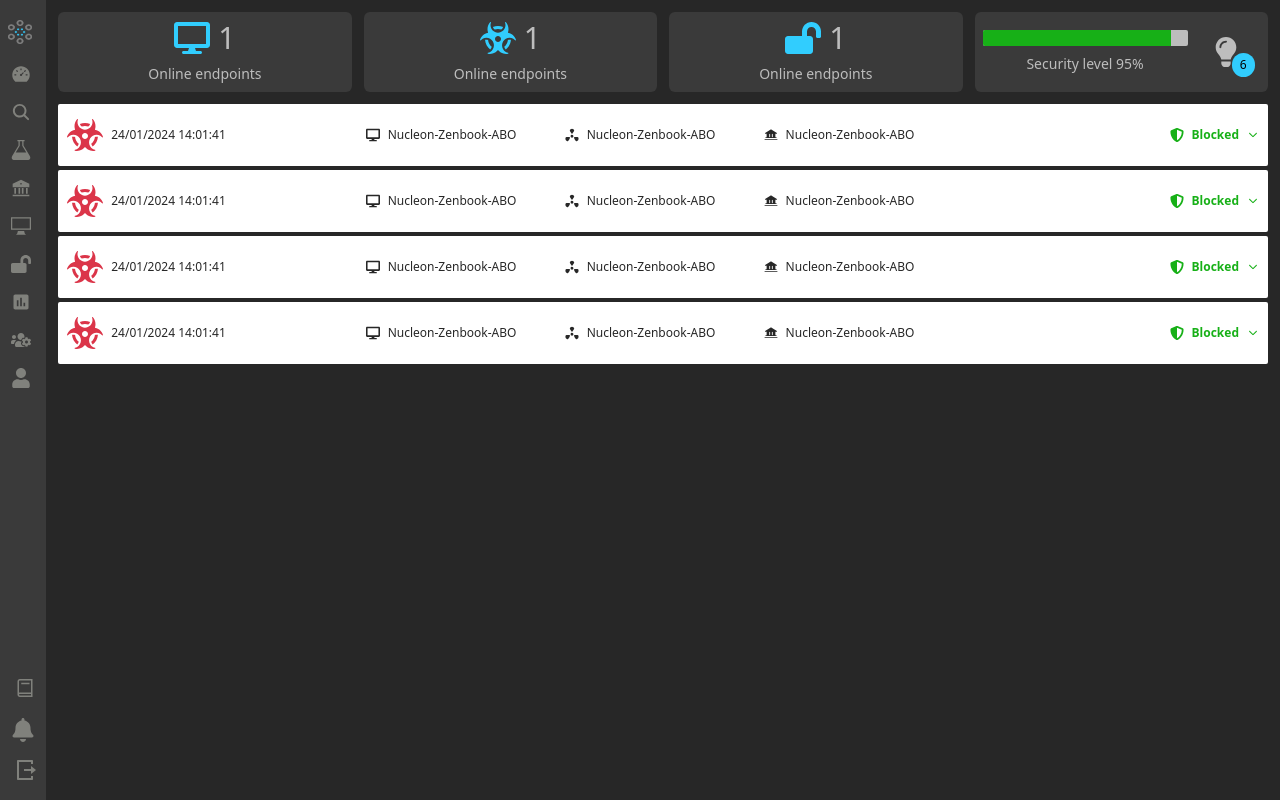
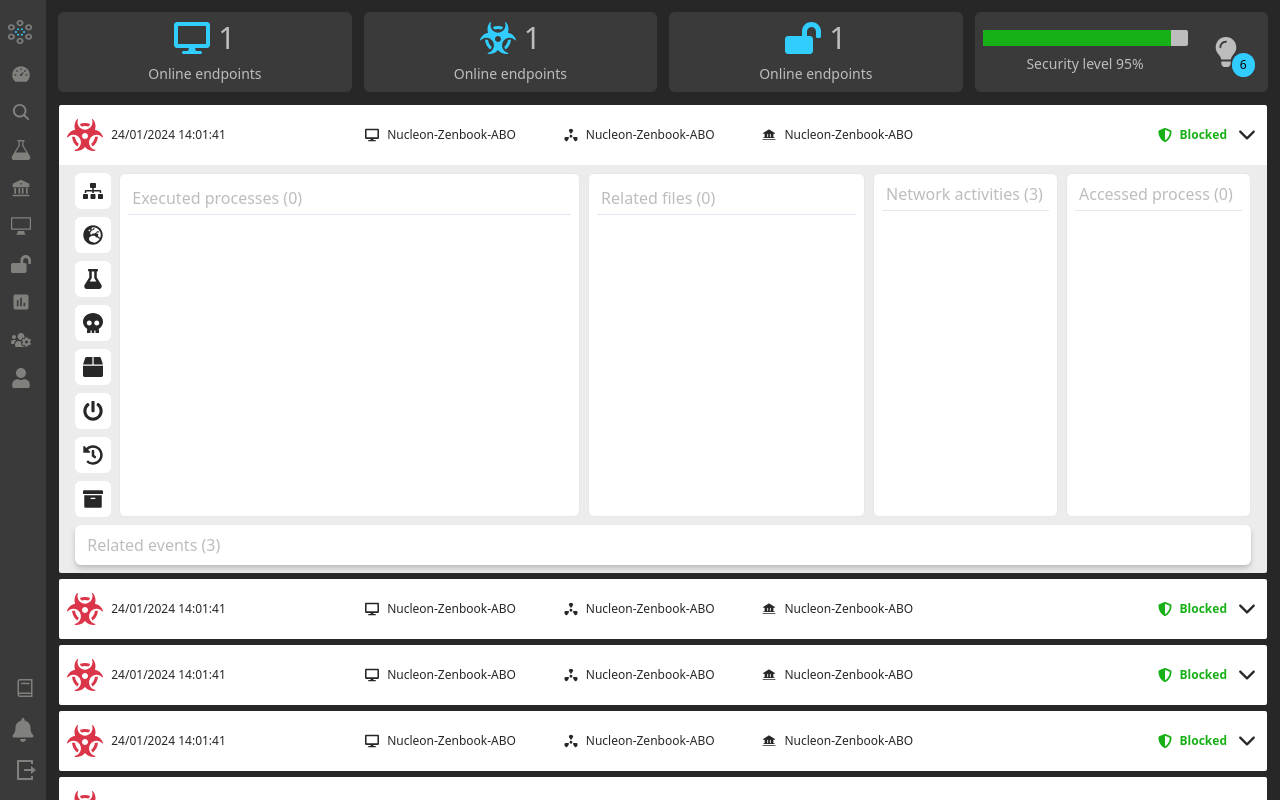
Before and after one commit to promahbubul/nucleon-security, a React (Vite) app: page /training in a window 1280 px wide. Both pictures are taken after a click on the element 663 px from the left and 135 px from the top of the page. Built offline with nearby package versions, Linux system fonts and the light colour scheme.

Commit message:
training page update

```diff
--- /dev/null
+++ b/public/relatedEvents.json
@@ -0,0 +1,29 @@
+[
+    {
+        "date": "05/02/2024",
+        "time": "16:38:02",
+        "host": "Bhaji",
+        "type": "Network",
+        "process": "C:\\Program Files\\Common Files\\microsoft shared\\ClickToRun\\OfficeClickToRun.exe",
+        "target": "52.178.17.233",
+        "action": "Weak signal"
+    },
+    {
+        "date": "05/02/2024",
+        "time": "16:38:02",
+        "host": "ExampleHost",
+        "type": "System",
+        "process": "C:\\Windows\\System32\\svchost.exe",
+        "target": "192.168.1.1",
+        "action": "Blocked"
+    },
+    {
+        "date": "05/02/2024",
+        "time": "16:38:02",
+        "host": "TestHost",
+        "type": "Security",
+        "process": "C:\\Program Files\\Mozilla Firefox\\firefox.exe",
+        "target": "10.0.0.1",
+        "action": "Allowed"
+    }
+]
--- a/src/Layout/Layout.jsx
+++ b/src/Layout/Layout.jsx
@@ -12,7 +12,7 @@ const Layout = () => {
       {/* sidebar */}
       <SideMenu sideLinks={sideLinks} />
       {/* Content Area */}
-      <div className="p-3 bg-black w-full">
+      <div className="p-3 bg-black w-full    overflow-hidden overflow-y-scroll scroll-smooth">
         <Outlet />
       </div>
     </div>
--- a/src/Layout/TrainingLayout.jsx
+++ b/src/Layout/TrainingLayout.jsx
@@ -30,7 +30,7 @@ const TrainingLayout = () => {
       {/* sidebar */}
       <SideMenu sideLinks={sideLinks} />
       {/* Content Area */}
-      <div className="p-3 bg-black w-full">
+      <div className="p-3 bg-black w-full    overflow-hidden overflow-y-scroll scroll-smooth ">
         <Outlet />
       </div>
     </div>
--- /dev/null
+++ b/src/components/Training/TrainingTable/IconMenu.jsx
@@ -0,0 +1,7 @@
+import React from "react";
+
+const IconMenu = () => {
+  return <div>IconMenu</div>;
+};
+
+export default IconMenu;
--- /dev/null
+++ b/src/components/Training/TrainingTable/RowDetails.jsx
@@ -0,0 +1,48 @@
+import React from "react";
+import {
+  FaSitemap,
+  FaGlobeEurope,
+  FaFlask,
+  FaSkull,
+  FaBox,
+  FaPowerOff,
+  FaHistory,
+  FaArchive,
+} from "../../../assets/Icons/Icons";
+import { Link } from "react-router-dom";
+
+const RowDetails = () => {
+  const menuList = [
+    { path: "/investigate", icon: FaSitemap },
+    { path: "/worldmap", icon: FaGlobeEurope },
+    { path: "/analyzes", icon: FaFlask },
+    { path: "/endpoints", icon: FaSkull },
+    { path: "/endpoints", icon: FaBox },
+    { path: "/endpoints", icon: FaPowerOff },
+    { path: "/endpoints", icon: FaHistory },
+    { path: "/", icon: FaArchive },
+  ];
+  return (
+    <td className="border border-red-500 w-full">
+      {/* IconMenu */}
+      <div className="border flex flex-col gap-2 w-full  border-green-500">
+        {menuList.map((menu, index) => {
+          <Link to={"/"} className="border w-full">
+            <FaSkull className="text-3xl" />
+          </Link>;
+        })}
+        ;
+      </div>
+      {/* Excluted */}
+      <div className="border"></div>
+      {/*  Files */}
+      <div className="border"></div>
+      {/* Network */}
+      <div className="border"></div>
+      {/* Access */}
+      <div className="border"></div>
+    </td>
+  );
+};
+
+export default RowDetails;
--- a/src/components/Training/TrainingTable/TableRow.jsx
+++ b/src/components/Training/TrainingTable/TableRow.jsx
@@ -1,4 +1,4 @@
-import React from "react";
+import React, { useEffect, useState } from "react";
 import {
   FaBiohazard,
   FaDesktop,
@@ -6,33 +6,143 @@ import {
   IoIosArrowDown,
   PiBankFill,
   FaShieldAlt,
+  FaSitemap,
+  FaGlobeEurope,
+  FaFlask,
+  FaSkull,
+  FaBox,
+  FaPowerOff,
+  FaHistory,
+  FaArchive,
 } from "../../../assets/Icons/Icons";
+import RowDetails from "./RowDetails";
+import { Link } from "react-router-dom";
+import Title from "../../ui/Title/Title";
 
-const TableRow = () => {
+const TableRow = ({ training, handleShowMore }) => {
+  const [relatedEvents, setRelatedEvents] = useState([]);
+  const menuList = [
+    { path: "/investigate", icon: FaSitemap },
+    { path: "/worldmap", icon: FaGlobeEurope },
+    { path: "/analyzes", icon: FaFlask },
+    { path: "/endpoints", icon: FaSkull },
+    { path: "/endpoints", icon: FaBox },
+    { path: "/endpoints", icon: FaPowerOff },
+    { path: "/endpoints", icon: FaHistory },
+    { path: "/", icon: FaArchive },
+  ];
+
+  useEffect(() => {
+    fetch("/relatedEvents.json")
+      .then((res) => res.json())
+      .then((data) => setRelatedEvents(data));
+  }, []);
+
+  console.log(relatedEvents);
   return (
-    <tr className="bg-white cursor-pointer  flex-row px-2 py-3 rounded-sm text-black text-xs  justify-between grid grid-cols-12">
-      <td className="  col-span-3  flex flex-row items-center gap-2">
+    <tr
+      onClick={() => handleShowMore(training)}
+      id={training}
+      className="cursor-pointer flex flex-col    rounded-sm text-black text-xs   "
+    >
+      <td className=" flex flex-col relative ">
+        <input
+          type="checkbox"
+          name=""
+          id=""
+          className="absolute top-0 z-10 cursor-pointer peer inset-x-0 w-full h-14 opacity-0 "
+        />
+        <div className="bg-white peer-checked:rounded-b-none rounded-b-sm rounded-t-sm px-2 py-3 grid  grid-cols-12 select-none justify-between ">
+          <div className="  col-span-3  flex flex-row items-center gap-2">
             <FaBiohazard className="text-danger text-4xl" />
             <p className=" ">24/01/2024 14:01:41</p>
-      </td>
-      <td className="  col-span-2  flex flex-row gap-2 items-center">
+          </div>
+          <div className="  col-span-2  flex flex-row gap-2 items-center">
             <FaDesktop className="text-sm text-black" />
             <p className="">Nucleon-Zenbook-ABO</p>
-      </td>
-      <td className="  col-span-2  flex flex-row gap-2 items-center">
+          </div>
+          <div className="  col-span-2  flex flex-row gap-2 items-center">
             <GiNuclear className="text-sm text-black" />
             <p className="">Nucleon-Zenbook-ABO</p>
-      </td>
-      <td className="  col-span-3  flex flex-row gap-2 items-center">
+          </div>
+          <div className="  col-span-3  flex flex-row gap-2 items-center">
             <PiBankFill className="text-sm text-black" />
             <p className="">Nucleon-Zenbook-ABO</p>
-      </td>
-      <td className=" flex flex-row justify-end  col-span-2   items-center gap-2 text-success">
+          </div>
+          <div className=" flex flex-row justify-end  col-span-2   items-center gap-2 text-success">
             <div className="flex flex-row gap-2 items-center">
               <FaShieldAlt className="text-sm text-success " />
               <p className="font-bold">Blocked</p>
             </div>
-        <IoIosArrowDown />
+            <IoIosArrowDown className=" text-black text-2xl font-bold " />
+          </div>
+        </div>
+        {/* collapse row */}
+        <div className="rounded-b-sm duration-500 peer-checked:flex hidden flex-col  gap-2 py-2 px-4 bg-[#ECECEC]">
+          <div className="flex flex-row gap-2">
+            {/* icon menu */}
+            <div className="flex  flex-col gap-2">
+              {menuList.map((menu, i) => (
+                <Link
+                  className="p-2  w- bg-white rounded-md text-xl"
+                  key={i}
+                  to={menu.path}
+                >
+                  {menu.icon()}
+                </Link>
+              ))}
+            </div>
+            {/* Executed */}
+            <div className="border p-2 rounded-md bg-white w-5/12">
+              <Title>Executed processes (0)</Title>
+            </div>
+            {/* related */}
+            <div className="border p-2 rounded-md bg-white w-3/12">
+              <Title>Related files (0) </Title>
+            </div>
+            {/* Network */}
+            <div className="border px-2 py-1 rounded-md bg-white w-2/12">
+              <Title>Network activities (3)</Title>
+            </div>
+            {/* Access */}
+            <div className="border px-2 py-1 rounded-md bg-white w-2/12">
+              <Title>Accessed process (0)</Title>
+            </div>
+          </div>
+          <div className="bg-white shadow-md shadow-secondary px-2 py-1 rounded-md relative">
+            <input
+              type="checkbox"
+              name=""
+              id=""
+              className="absolute w-full top-0 peer opacity-0 inset-x-0 h-9 cursor-pointer"
+            />
+            <h3 className="text-secondary p-1 text-base peer-checked:border-b peer-checked:border-slate-200 font-medium ">
+              Related events (3)
+            </h3>
+            <table className="border peer-checked:block hidden">
+              <tr className=" grid grid-cols-12 text-secondary text-base font-bold text-left">
+                <th className=" col-span-2  hover:text-black cursor-pointer">
+                  Date
+                </th>
+                <th className=" col-span-1  hover:text-black cursor-pointer">
+                  Host
+                </th>
+                <th className=" col-span-1  hover:text-black cursor-pointer">
+                  Type
+                </th>
+                <th className=" col-span-4  hover:text-black cursor-pointer">
+                  Process
+                </th>
+                <th className=" col-span-2  hover:text-black cursor-pointer">
+                  Target
+                </th>
+                <th className=" col-span-2  hover:text-black cursor-pointer">
+                  Action
+                </th>
+              </tr>
+            </table>
+          </div>
+        </div>
       </td>
     </tr>
   );
--- a/src/components/Training/TrainingTable/TrainingTable.jsx
+++ b/src/components/Training/TrainingTable/TrainingTable.jsx
@@ -1,17 +1,28 @@
-import React from 'react'
-import TableRow from './TableRow'
+import React, { useState } from "react";
+import TableRow from "./TableRow";
 
 const TrainingTable = () => {
-  const trainings = [1, 2, 3, 4]
+  const [showMore, setShowMore] = useState(true);
+  const trainings = [1, 2, 3, 4, 5, 6, 7, 8, 9];
+
+  const handleShowMore = (training) => {
+    // const item = training;
+    console.log(training);
+  };
 
   return (
-    <table className=' flex flex-col gap-1 mt-3'>
-     {
-      trainings.map((training, index)=> <TableRow  key={index} />)
-     }
+    <table className=" w-full">
+      <tbody className="flex flex-col gap-1 mt-3  w-full">
+        {trainings.map((training, index) => (
+          <TableRow
+            handleShowMore={handleShowMore}
+            training={training}
+            key={index}
+          />
+        ))}
+      </tbody>
     </table>
+  );
+};
 
-  )
-}
-
-export default TrainingTable
+export default TrainingTable;
--- /dev/null
+++ b/src/components/ui/Title/Title.jsx
@@ -0,0 +1,11 @@
+import React from "react";
+
+const Title = ({ children }) => {
+  return (
+        <h3 className="text-secondary p-1 text-base font-medium border-b border-slate-200">
+        {children}
+        </h3>
+  );
+};
+
+export default Title;
--- a/tailwind.config.js
+++ b/tailwind.config.js
@@ -15,7 +15,5 @@ export default {
       },
     },
   },
-  plugins: [
-
-  ],
+  plugins: [require("tailwind-scrollbar-hide")],
 };
```
Also changed, not shown: src/assets/Icons/Icons.jsx (+16 -2 lines), src/pages/Dashboard/Dashboard.jsx (+10 -12 lines), src/pages/Training/Training.jsx (+12 -4 lines). Lines whose indentation alone changed are shown as unchanged.
